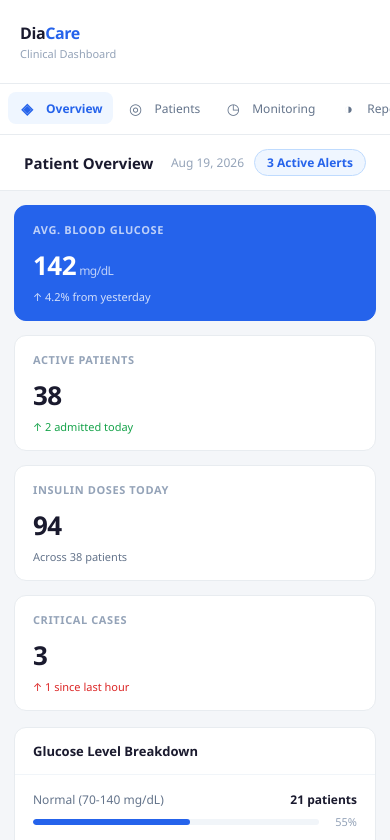
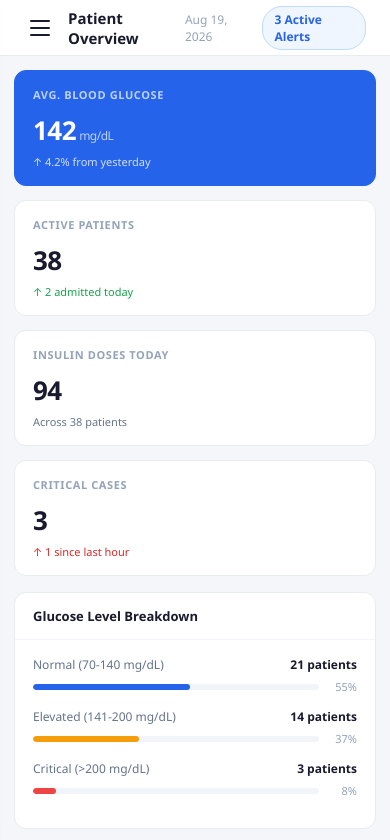
Before and after one commit to raymondPute/raymondPute.github.io, a plain HTML site: page ui/diabetes.html in a window 390 px wide. Shown: the top 840 px of the page. Drawn offline with Linux system fonts and the light colour scheme.

Commit message:
Add hamburger menu sidebar for diabetes dashboard mobile

```diff
--- a/ui/diabetes.html
+++ b/ui/diabetes.html
@@ -75,14 +75,32 @@ tr:hover td{background:#f8fafc;}
 .alert-dot.red{background:#ef4444;}
 .alert-text{font-size:12px;color:#374151;line-height:1.5;}
 .alert-time{font-size:11px;color:#94a3b8;margin-top:2px;}
+
+/* HAMBURGER BUTTON */
+.menu-btn{display:none;background:none;border:none;cursor:pointer;padding:6px;border-radius:6px;flex-direction:column;gap:5px;align-items:center;justify-content:center;}
+.menu-btn span{display:block;width:20px;height:2px;background:#1a1a2e;border-radius:2px;transition:.3s;}
+
+/* OVERLAY */
+.overlay{display:none;position:fixed;inset:0;background:rgba(0,0,0,.35);z-index:99;}
+.overlay.active{display:block;}
+
 @media(max-width:768px){
-    body{flex-direction:column;overflow-y:auto;height:auto;}
-    .sidebar{width:100%;border-right:none;border-bottom:1px solid #e8ecf0;}
-    .nav{display:flex;flex-direction:row;overflow-x:auto;padding:8px;gap:4px;}
-    .nav-label{display:none;}
-    .nav-item{white-space:nowrap;font-size:12px;padding:6px 10px;}
-    .sidebar-footer{display:none;}
-    .main{overflow:visible;}
+    body{overflow-y:auto;height:auto;}
+    .menu-btn{display:flex;}
+
+    /* Sidebar slides in from left */
+    .sidebar{
+        position:fixed;
+        top:0;left:-240px;
+        height:100%;
+        width:220px;
+        z-index:100;
+        transition:left .3s ease;
+        box-shadow:4px 0 20px rgba(0,0,0,.1);
+    }
+    .sidebar.open{left:0;}
+
+    .main{overflow:visible;width:100%;}
     .content{overflow:visible;padding:14px;}
     .stat-row{grid-template-columns:1fr 1fr;}
     .grid-2{grid-template-columns:1fr;}
@@ -122,7 +140,12 @@ tr:hover td{background:#f8fafc;}
 
 <div class="main">
     <div class="topbar">
-        <div class="topbar-title">Patient Overview</div>
+        <div style="display:flex;align-items:center;gap:12px;">
+            <button class="menu-btn" id="menu-btn" onclick="toggleSidebar()">
+                <span></span><span></span><span></span>
+            </button>
+            <div class="topbar-title">Patient Overview</div>
+        </div>
         <div class="topbar-right">
             <div class="date">Aug 19, 2026</div>
             <div class="alert-badge">3 Active Alerts</div>
@@ -197,5 +220,15 @@ tr:hover td{background:#f8fafc;}
     </div>
 </div>
 
+<!-- Overlay backdrop -->
+<div class="overlay" id="overlay" onclick="toggleSidebar()"></div>
+
+<script>
+function toggleSidebar(){
+    document.querySelector('.sidebar').classList.toggle('open');
+    document.getElementById('overlay').classList.toggle('active');
+}
+</script>
+
 </body>
 </html>
```
